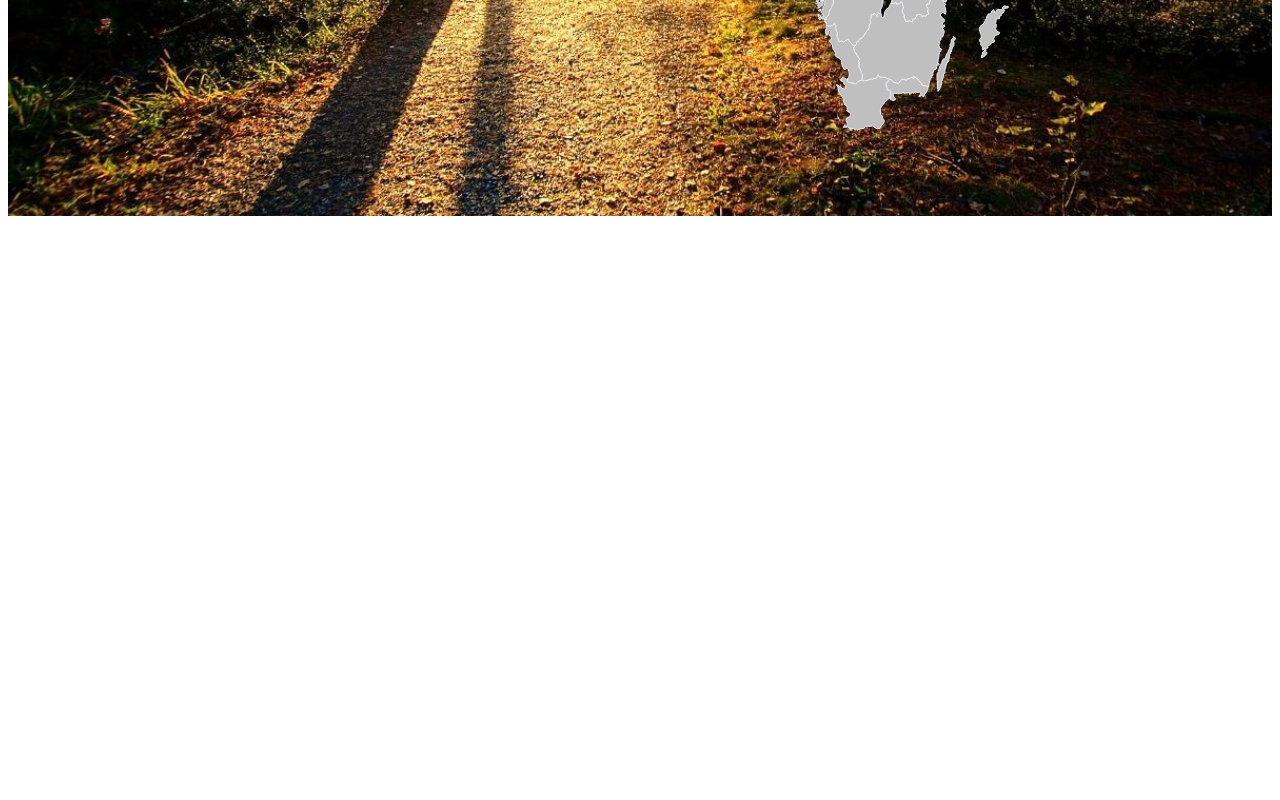
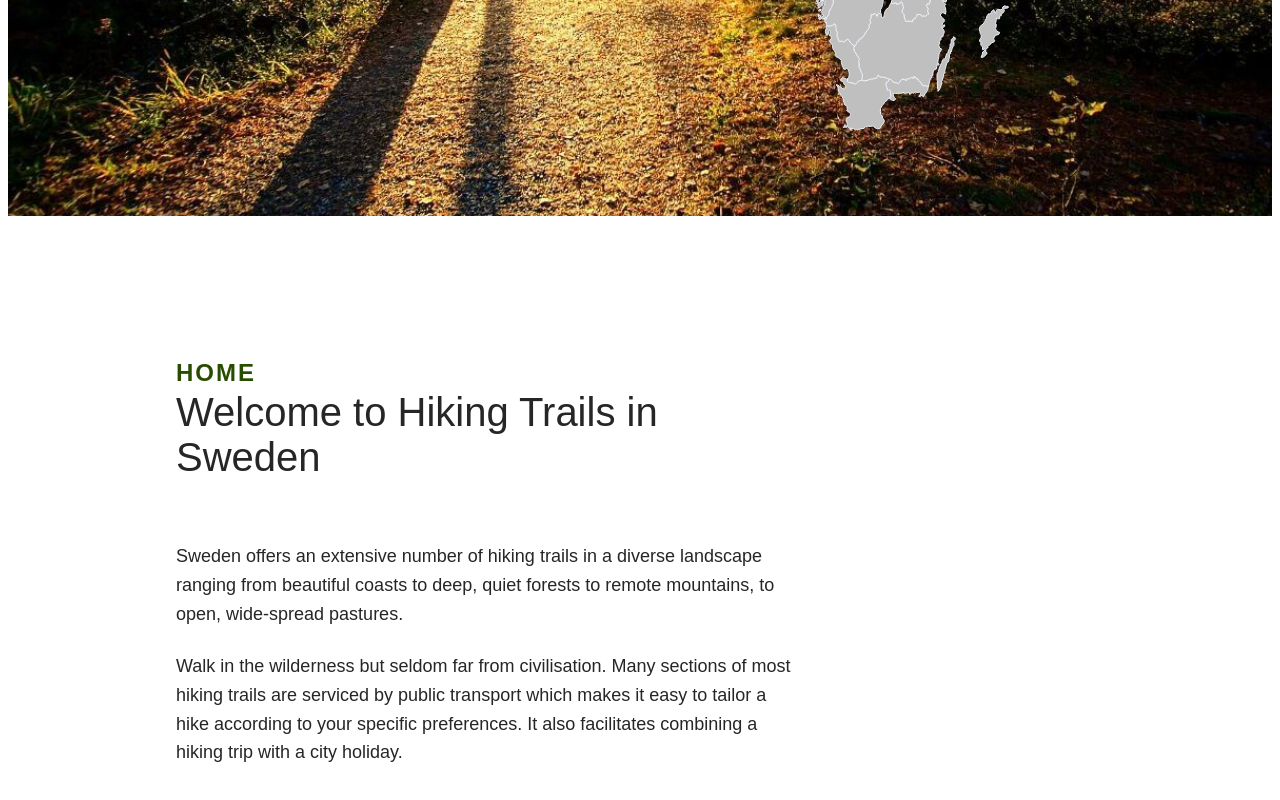
Before and after one commit to vocado78/new-hiking-trails, a React app: page / in a window 1280 px wide. Shown: the part 542-1342 px from the top of the page. Before the commit the page ends 800 px from the top, so only its background shows below. Built offline with nearby package versions, Linux system fonts and the light colour scheme.

Commit message:
ADDS welcome component

```diff
--- a/src/components/App/styles.css
+++ b/src/components/App/styles.css
@@ -3,7 +3,6 @@
   padding: 0;
   box-sizing: border-box;
   color: #262626;
-  background: #dae1d0;
-  background: rgba(40, 77, 0, 0.1);
   font-family: Arial, Helvetica, sans-serif;
+  font-size: 18px;
 }
--- a/src/components/Home/Home.js
+++ b/src/components/Home/Home.js
@@ -4,6 +4,7 @@ import styles from './styles.css';
 import RegionSelect from './RegionSelect/RegionSelect';
 import RegionMap from './RegionMap/RegionMap';
 import BannerText from './BannerText/BannerText';
+import Welcome from './Welcome/Welcome';
 
 
 export default class Home extends Component {
@@ -65,6 +66,7 @@ export default class Home extends Component {
             </div>
           </div>
         </div>
+        <Welcome />
       </div>
     );
   }
--- /dev/null
+++ b/src/components/Home/Welcome/Welcome.js
@@ -0,0 +1,25 @@
+import React from 'react';
+// import PropTypes from 'prop-types';
+
+import styles from './styles.css';
+import content from '../../../utils/content';
+
+export default function Welcome() {
+  const { first, second } = content.home.welcome;
+  return (
+    <div className={styles.welcome}>
+      <div className={styles.welcomeText}>
+        <h2>
+          <span>Home</span>
+          <br />
+          Welcome to Hiking Trails in Sweden
+        </h2>
+        <p>{first}</p>
+        <p>{second}</p>
+      </div>
+      <div className={styles.welcomeImage}>
+        {/* TODO: add <img /> */}
+      </div>
+    </div>
+  );
+}
--- /dev/null
+++ b/src/components/Home/Welcome/styles.css
@@ -0,0 +1,28 @@
+.welcome {
+  max-width: 960px;
+  padding: 96px 0;
+}
+
+.welcomeText {
+  max-width: 65%;
+  margin: 0 auto;
+}
+
+.welcomeText > h2 {
+  font-size: 40px;
+  font-weight: 500;
+  margin-bottom: 62px;
+}
+
+.welcomeText > h2 > span {
+  font-size: 24px;
+  font-weight: bold;
+  text-transform: uppercase;
+  color: #284d00;
+  letter-spacing: 2px;
+}
+
+.welcomeText > p {
+  line-height: 1.6em;
+  margin-bottom: 1.3em;
+}
--- a/src/utils/content.js
+++ b/src/utils/content.js
@@ -4,7 +4,7 @@ const content = {
       title: 'Looking for a hiking trail in Sweden?',
       intro: 'Look no more. Simply get started by selecting the region you are interested in to find the perfect hike for you.'
     },
-    about: {
+    welcome: {
       first: 'Sweden offers an extensive number of hiking trails in a diverse landscape ranging from beautiful coasts to deep, quiet forests to remote mountains, to open, wide-spread pastures.',
       second: 'Walk in the wilderness but seldom far from civilisation. Many sections of most hiking trails are serviced by public transport which makes it easy to tailor a hike according to your specific preferences. It also facilitates combining a hiking trip with a city holiday.'
     },
```
Also changed, not shown: src/index.js (line endings or trailing spaces).
